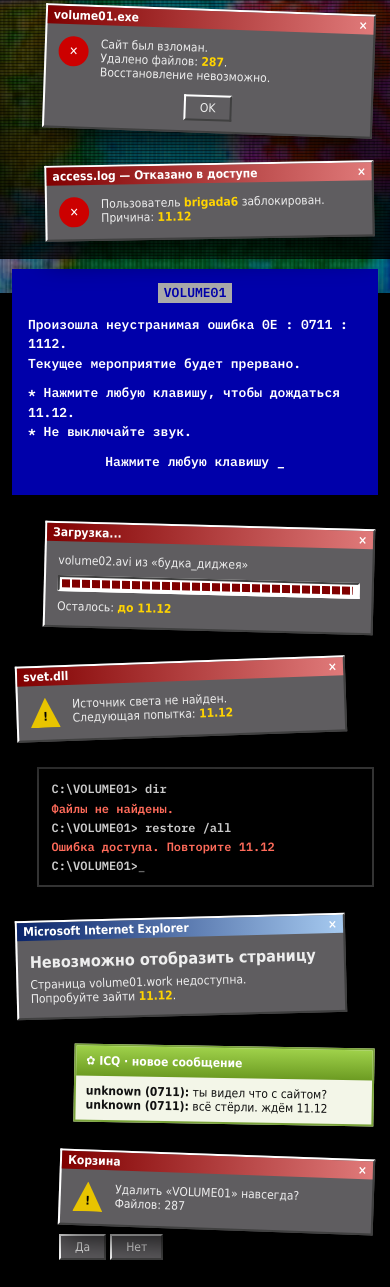
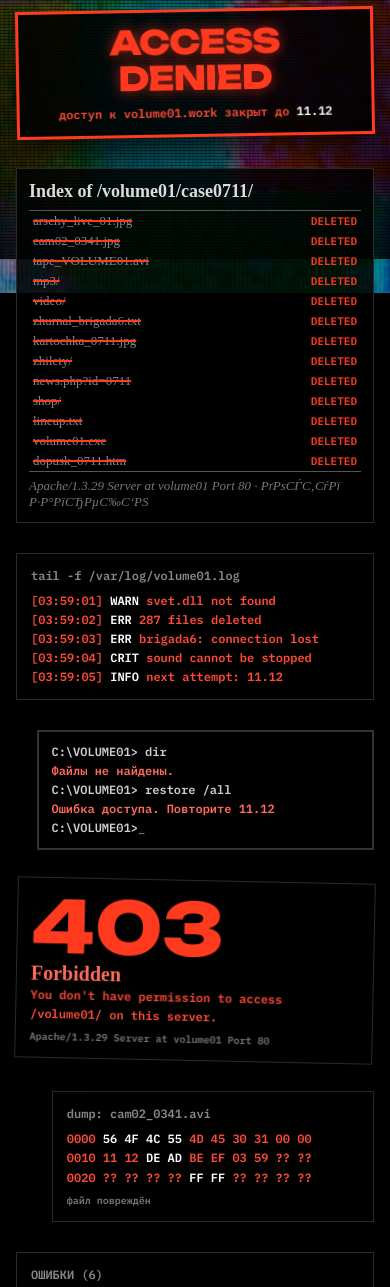
Before and after one commit to misha260/PROJECT, a plain HTML site: page index.html in a window 390 px wide. Shown: the part 585-1872 px from the top of the page. Drawn offline with Linux system fonts and the light colour scheme.

Commit message:
Hacked page: replace gray dialogs with black/red plates (access denied, log, 403, hex dump, error list, mojibake, ticker); restore Index of
Co-Authored-By: Claude Opus 5.5 <noreply@anthropic.com>
Claude-Session: https://claude.ai/code/session_019GPiCg5c3qsrB8rtXZxH5X

```diff
--- a/assets/hack/hack.css
+++ b/assets/hack/hack.css
@@ -114,3 +114,18 @@ body{font:13px/1.5 Verdana,Tahoma,sans-serif}
 .cd__t span{display:flex;flex-direction:column;align-items:center;min-width:64px;padding:6px 4px;border:2px inset #444;background:#0a0a0a}
 .cd__t b{font:600 clamp(28px,9vw,44px)/1 'Plex',monospace;color:var(--red);text-shadow:0 0 10px rgba(255,58,31,.7);font-variant-numeric:tabular-nums}
 .cd__t i{font:400 9px 'Plex',monospace;font-style:normal;color:#888;letter-spacing:.2em;margin-top:4px}
+
+.blk{background:rgba(0,0,0,.9);border:1px solid #2a2a2a;color:#ff4a36;font:600 12px/1.6 'Plex',monospace;padding:12px 14px;margin:0 0 30px;box-shadow:0 14px 30px rgba(0,0,0,.8)}
+.blk p{margin:0}.blk b{color:#fff}.blk .h{color:#888;margin-bottom:6px}.blk .sm{color:#777;font-size:10px;margin-top:6px}
+.b-denied{text-align:center;border:3px solid var(--red);transform:rotate(-1deg)}
+.b-denied .big{font:800 clamp(26px,8.5vw,44px)/1.1 'Unbounded',sans-serif;letter-spacing:-.03em;color:var(--red);text-shadow:0 0 14px rgba(255,58,31,.6);margin-bottom:6px;animation:blink 1.2s steps(2) infinite}
+.b-log{max-width:420px;margin-left:auto}
+.b-403{text-align:left;max-width:360px;transform:rotate(1.2deg)}
+.b-403 .code{font:800 72px/1 'Unbounded',sans-serif;color:var(--red)}
+.b-403 .h2{font:700 20px 'Times New Roman',serif;color:#ff6b5a}
+.b-hex{max-width:330px;margin-left:10%}
+.b-list ol{margin:0;padding-left:22px}.b-list li{padding:1px 0}.b-list li::marker{color:#fff}
+.b-moji{text-align:center;text-shadow:1px 0 #0ff,-1px 0 var(--red);word-break:break-all}
+.b-tick{padding:8px 0;overflow:hidden;white-space:nowrap;font-size:14px;letter-spacing:.1em}
+.b-tick span{display:inline-block;padding-left:100%;animation:scroll 12s linear infinite}
+.idx{border:1px solid #2a2a2a}
--- a/index.html
+++ b/index.html
@@ -10,7 +10,7 @@
 <meta property="og:description" content="сайт взломан. 11.12">
 <meta property="og:image" content="assets/og.jpg">
 <link rel="icon" href="assets/favicon.svg" type="image/svg+xml">
-<link rel="stylesheet" href="assets/hack/hack.css?v=3">
+<link rel="stylesheet" href="assets/hack/hack.css?v=4">
 <!-- Yandex.Metrika counter -->
 <script type="text/javascript">
     (function(m,e,t,r,i,k,a){
@@ -46,18 +46,36 @@
     <p class="cd__t" id="cd"><span><b id="cdD">00</b><i>дн</i></span><span><b id="cdH">00</b><i>ч</i></span><span><b id="cdM">00</b><i>мин</i></span><span><b id="cdS">00</b><i>сек</i></span></p>
   </section>
 
-  <div class="win w1"><div class="bar"><span>volume01.exe</span><b>×</b></div><div class="body"><span class="ico">✕&#xFE0E;</span><p>Сайт был взломан.<br>Удалено файлов: <b>287</b>.<br>Восстановление невозможно.</p></div><p class="btns"><button class="wb" data-shake>OK</button></p></div>
+  <div class="blk b-denied"><p class="big">ACCESS DENIED</p><p>доступ к volume01.work закрыт до <b>11.12</b></p></div>
+  <section class="idx">
+    <h2>Index of /volume01/case0711/</h2>
+    <table>
+        <tr><td><s>arschy_live_01.jpg</s></td><td class="del">DELETED</td></tr>
+        <tr><td><s>cam02_0341.jpg</s></td><td class="del">DELETED</td></tr>
+        <tr><td><s>tape_VOLUME01.avi</s></td><td class="del">DELETED</td></tr>
+        <tr><td><s>mp3/</s></td><td class="del">DELETED</td></tr>
+        <tr><td><s>video/</s></td><td class="del">DELETED</td></tr>
+        <tr><td><s>zhurnal_brigada6.txt</s></td><td class="del">DELETED</td></tr>
+        <tr><td><s>kartochka_0711.jpg</s></td><td class="del">DELETED</td></tr>
+        <tr><td><s>zhilety/</s></td><td class="del">DELETED</td></tr>
+        <tr><td><s>news.php?id=0711</s></td><td class="del">DELETED</td></tr>
+        <tr><td><s>shop/</s></td><td class="del">DELETED</td></tr>
+        <tr><td><s>lineup.txt</s></td><td class="del">DELETED</td></tr>
+        <tr><td><s>volume01.exe</s></td><td class="del">DELETED</td></tr>
+        <tr><td><s>dopusk_0711.htm</s></td><td class="del">DELETED</td></tr>
+    </table>
+    <p class="foot">Apache/1.3.29 Server at volume01 Port 80 · <span data-moji>РґРѕСЃС‚СѓРї Р·Р°РїСЂРµС‰С‘РЅ</span></p>
+  </section>
+  <div class="blk b-log"><p class="h">tail -f /var/log/volume01.log</p><p>[03:59:01] <b>WARN</b> svet.dll not found</p><p>[03:59:02] <b>ERR</b> 287 files deleted</p><p>[03:59:03] <b>ERR</b> brigada6: connection lost</p><p>[03:59:04] <b>CRIT</b> sound cannot be stopped</p><p>[03:59:05] <b>INFO</b> next attempt: 11.12</p></div>
 
-  <div class="win w3"><div class="bar"><span>access.log — Отказано в доступе</span><b>×</b></div><div class="body"><span class="ico">✕&#xFE0E;</span><p>Пользователь <b>brigada6</b> заблокирован.<br>Причина: <b>11.12</b></p></div></div>
-  <div class="bsod"><p class="bsod__h"> VOLUME01 </p><p>Произошла неустранимая ошибка 0E : 0711 : 1112.<br>Текущее мероприятие будет прервано.</p><p>* Нажмите любую клавишу, чтобы дождаться 11.12.<br>* Не выключайте звук.</p><p class="bsod__c">Нажмите любую клавишу _</p></div>
-  <div class="win w4"><div class="bar"><span>Загрузка...</span><b>×</b></div><div class="body"><div class="dl"><p>volume02.avi из «будка_диджея»</p><div class="prog"><i></i></div><p>Осталось: <b>до 11.12</b></p></div></div></div>
-  <div class="win w2"><div class="bar"><span>svet.dll</span><b>×</b></div><div class="body"><span class="ico warn">!</span><p>Источник света не найден.<br>Следующая попытка: <b>11.12</b></p></div></div>
 
   <div class="term"><p>C:\VOLUME01&gt; dir</p><p class="r">Файлы не найдены.</p><p>C:\VOLUME01&gt; restore /all</p><p class="r">Ошибка доступа. Повторите 11.12</p><p>C:\VOLUME01&gt;<span class="cur">_</span></p></div>
-  <div class="win w5 ie"><div class="bar"><span>Microsoft Internet Explorer</span><b>×</b></div><div class="body"><div><p class="ie__h">Невозможно отобразить страницу</p><p>Страница volume01.work недоступна.<br>Попробуйте зайти <b>11.12</b>.</p></div></div></div>
-  <div class="icq"><p class="icq__h">✿&#xFE0E; ICQ · новое сообщение</p><p><b>unknown (0711):</b> ты видел что с сайтом?<br><b>unknown (0711):</b> всё стёрли. ждём 11.12</p></div>
-  <div class="win w6"><div class="bar"><span>Корзина</span><b>×</b></div><div class="body"><span class="ico warn">!</span><p>Удалить «VOLUME01» навсегда?<br>Файлов: 287</p></div></div>
-  <p class="btns w6b"><button class="wb" data-shake>Да</button> <button class="wb" data-shake>Нет</button></p>
+
+  <div class="blk b-403"><p class="code">403</p><p class="h2">Forbidden</p><p>You don't have permission to access /volume01/ on this server.</p><p class="sm">Apache/1.3.29 Server at volume01 Port 80</p></div>
+  <div class="blk b-hex"><p class="h">dump: cam02_0341.avi</p><p>0000 <b>56 4F 4C 55</b> 4D 45 30 31 00 00</p><p>0010 11 12 <b>DE AD</b> BE EF 03 59 ?? ??</p><p>0020 ?? ?? ?? ?? <b>FF FF</b> ?? ?? ?? ??</p><p class="sm">файл повреждён</p></div>
+  <div class="blk b-list"><p class="h">ОШИБКИ (6)</p><ol><li>свет не подключён</li><li>выход заперт изнутри</li><li>камера 02 молчит с 03:41</li><li>звук не выключается</li><li>бригада №6 не на связи</li><li>материалы удалены</li></ol></div>
+  <div class="blk b-moji"><p>РІСЃС‘ СЃС‚С‘СЂС‚Рѕ. Р¶РґРёС‚Рµ 11.12. РЅРµ РІС‹РєР»СЋС‡Р°Р№С‚Рµ Р·РІСѓРє. Р±СЂРёРіР°РґР° в„–7 СѓР¶Рµ Р·РґРµСЃСЊ</p></div>
+  <div class="blk b-tick"><p><span>+++ SYSTEM FAILURE +++ 11.12 +++ DATA LOST +++ 11.12 +++ SYSTEM FAILURE +++ 11.12 +++ DATA LOST +++ 11.12 +++&nbsp;</span></p></div>
 
   <section class="amp" id="player" aria-label="Плеер">
     <div class="amp__bar"><span>VOLUME01 AMP — RECOVERED</span><i>_ ▢ ×</i></div>
```
